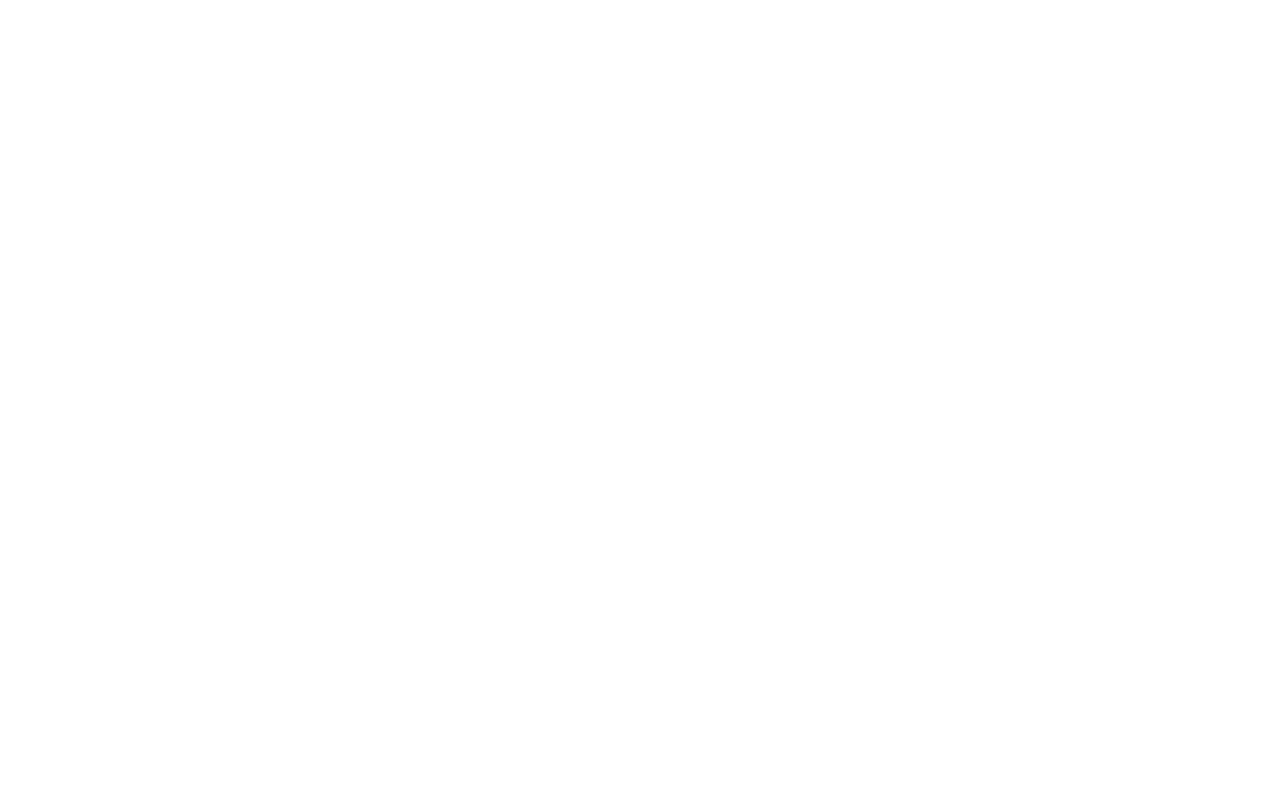
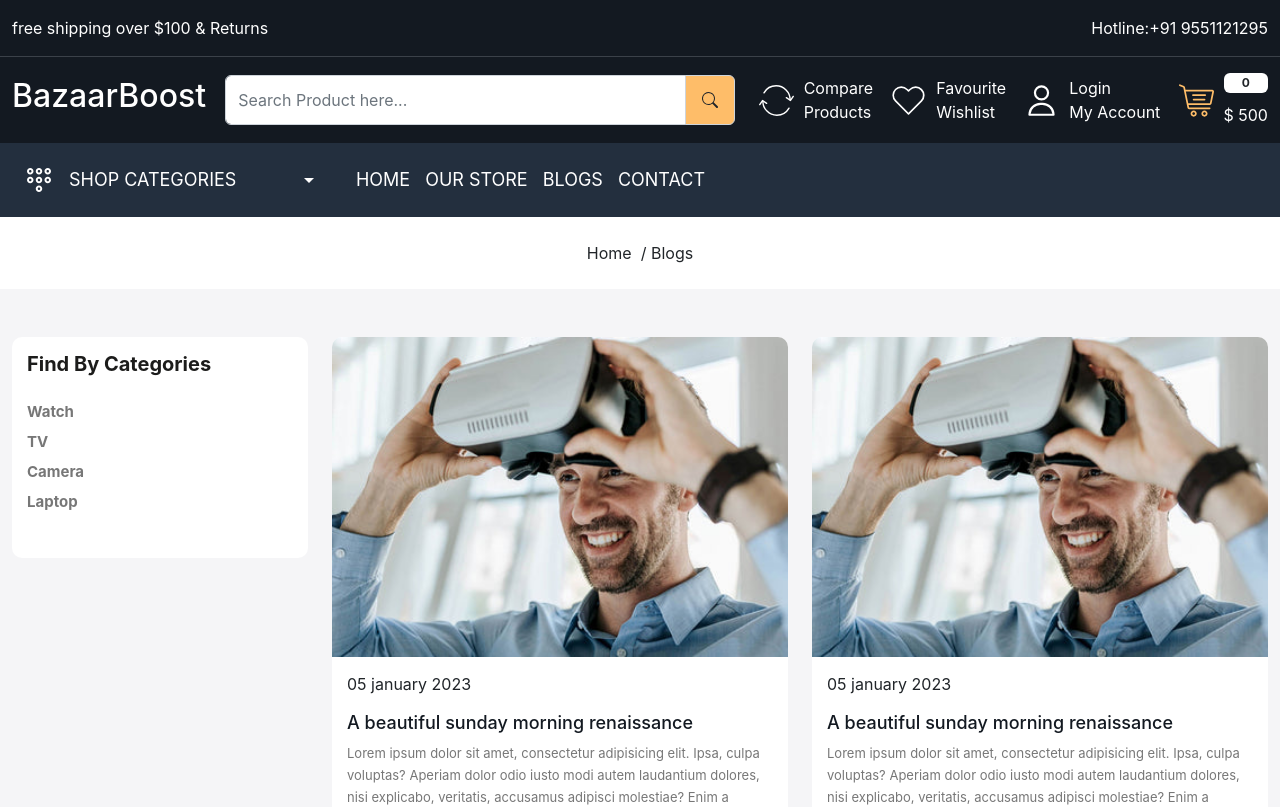
Before and after one commit to bharatgl/BazaarBoost, a React (Create React App) app: page /blogs in a window 1280 px wide. Before the commit this address had no page. Shown: the top 807 px of the page. Built offline with nearby package versions, Linux system fonts and the light colour scheme.

Commit message:
feat: created blog page

```diff
--- a/src/App.js
+++ b/src/App.js
@@ -7,6 +7,7 @@
 
 import "./App.css";
 import OurStore from "./pages/OurStore";
+import Blogs from "./pages/Blogs";
 function App() {
   return (
     <>
@@ -18,6 +19,7 @@
             <Route path="about" element={<About />} />
             <Route path="contact" element={<Contact />} />
             <Route path="store" element={<OurStore />} />
+            <Route path="blogs" element={<Blogs />} />
           </Route>
         </Routes>
       </BrowserRouter>
--- a/src/components/BlogCard.js
+++ b/src/components/BlogCard.js
@@ -4,10 +4,9 @@
 const BlogCard = () => {
   return (
     <>
-      <div className="col-3">
       <div className="blog-card">
         <div className="card-image">
-            <img src="images/blog-1.jpg" className="img-fluid" alt="blog" />
+          <img src="images/blog-1.jpg" className="img-fluid w-100" alt="blog" />
         </div>
         <div className="blog-content">
           <p classname="date">05 january 2023</p>
@@ -23,7 +22,6 @@
           </Link>
         </div>
       </div>
-      </div>
     </>
   );
 };
--- a/src/components/Header.js
+++ b/src/components/Header.js
@@ -129,7 +129,7 @@
                   <div className="d-flex align-items-center gap-15">
                     <NavLink to="/">Home</NavLink>
                     <NavLink to="/store">Our Store</NavLink>
-                    <NavLink to="/">Blogs</NavLink>
+                    <NavLink to="/blogs">Blogs</NavLink>
                     <NavLink to="/contact">Contact</NavLink>
                   </div>
                 </div>
--- /dev/null
+++ b/src/pages/Blogs.js
@@ -0,0 +1,52 @@
+import React from "react";
+import BlogCard from "../components/BlogCard";
+import BreadCrumb from "../components/BreadCrumb";
+import Meta from "../components/Meta";
+
+const Blogs = () => {
+  return (
+    <>
+      <Meta title={"Blogs"} />
+
+      <BreadCrumb title="Blogs" />
+      <div className="blog-wrapper home-wrapper-2 py-5">
+        <div className="container-xxl">
+          <div className="row">
+            <div className="col-3">
+              <div className="filter-card mb-3">
+                <h3 className="filter-title">Find By Categories</h3>
+                <div>
+                  <ul className="ps-0">
+                    <li>Watch</li>
+                    <li>TV</li>
+                    <li>Camera</li>
+                    <li>Laptop</li>
+                  </ul>
+                </div>
+              </div>
+            </div>
+            <div className="col-9">
+              <div className="row">
+
+             <div className="col-6 mb-3">
+              <BlogCard />
+              </div>
+             <div className="col-6 mb-3">
+              <BlogCard />
+              </div>
+             <div className="col-6 mb-3">
+              <BlogCard />
+              </div>
+             <div className="col-6 mb-3">
+              <BlogCard />
+              </div>
+              </div>
+            </div>
+          </div>
+        </div>
+      </div>
+    </>
+  );
+};
+
+export default Blogs;
--- a/src/pages/Home.js
+++ b/src/pages/Home.js
@@ -359,10 +359,21 @@
             <div className="col-12">
               <h3 className="section-heading">Our Latest Blogs</h3>
             </div>
-            <BlogCard />
-            <BlogCard />
-            <BlogCard />
-            <BlogCard />
+          </div>
+          <div className="row">
+            <div className="col-3">
+              <BlogCard />
+            </div>
+            <div className="col-3">
+              <BlogCard />
+            </div>
+            <div className="col-3">
+              <BlogCard />
+            </div>
+            <div className="col-3">
+              <BlogCard />
+            </div>
+
           </div>
         </div>
       </section>
```
Lines whose indentation alone changed are shown as unchanged.
